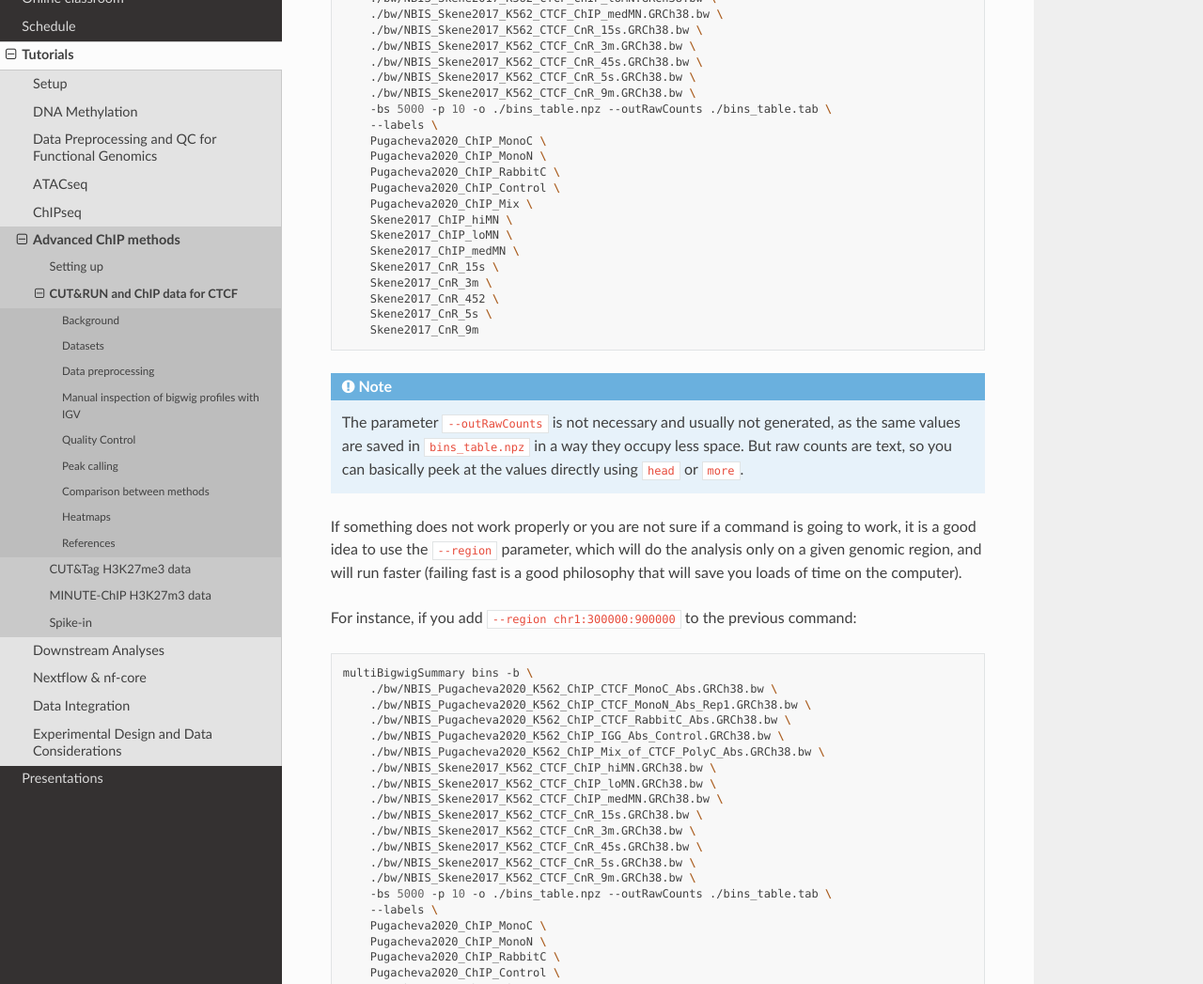
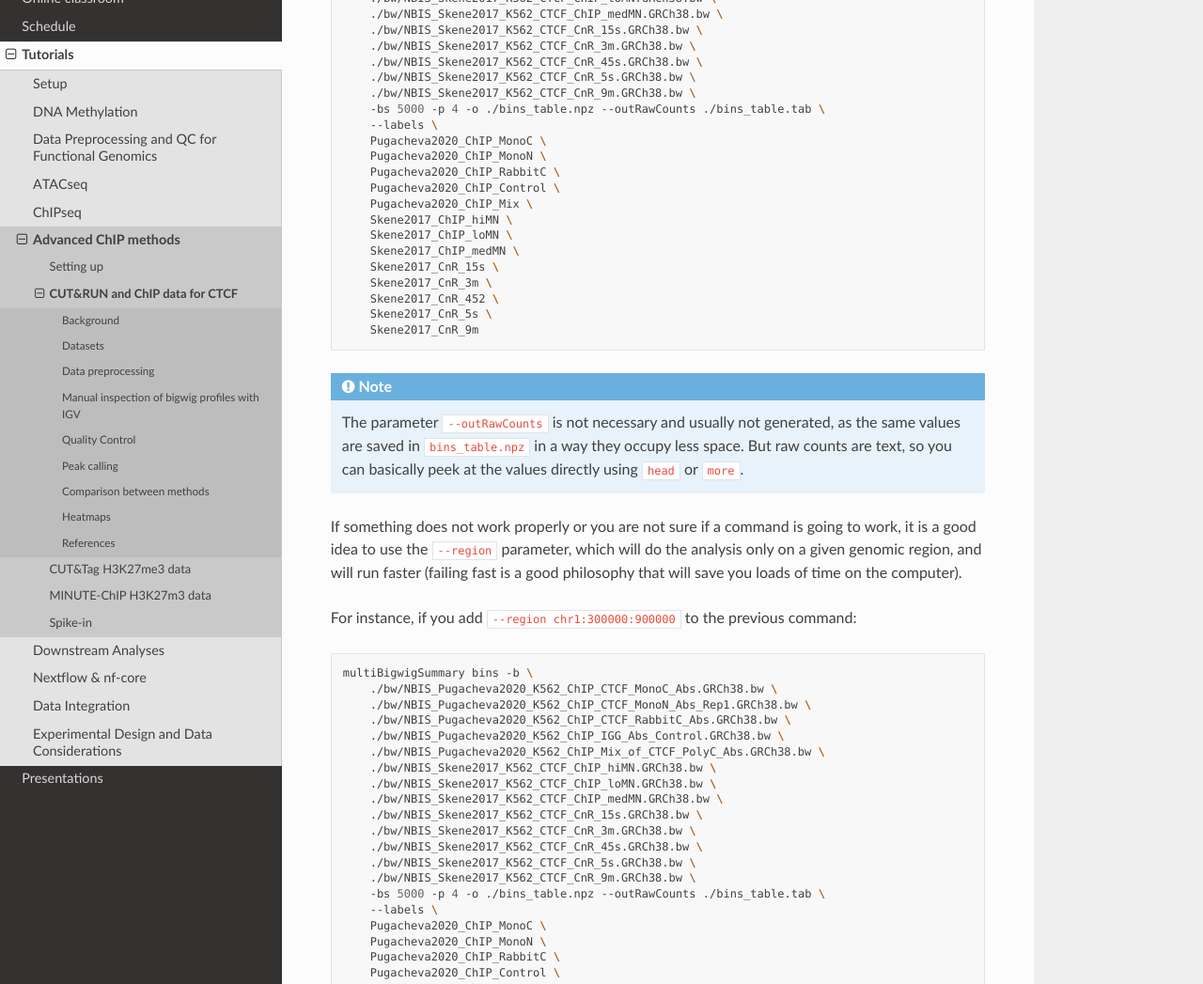
Before and after one commit to NBISweden/workshop-epigenomics-RTDs, a Sphinx documentation site: the page built from docs/content/tutorials/quantitativeChip/cut-and-run-data.rst, in a window 1280 px wide and 1400 px high, scrolled down 5294 px. Shown: the part 151-1198 px from the top of the window at 94% size. Built offline with Sphinx 7.4.7 and the Read the Docs theme 2.0.0, drawn with Linux system fonts in a browser that asks for light colours.

Commit message:
Lower number of processors

```diff
--- a/docs/content/tutorials/quantitativeChip/cut-and-run-data.rst
+++ b/docs/content/tutorials/quantitativeChip/cut-and-run-data.rst
@@ -200,7 +200,7 @@ Load ``deepTools`` (and ``bioinfo-tools``) module beforehand:
         ./bw/NBIS_Skene2017_K562_CTCF_CnR_45s.GRCh38.bw \
         ./bw/NBIS_Skene2017_K562_CTCF_CnR_5s.GRCh38.bw \
         ./bw/NBIS_Skene2017_K562_CTCF_CnR_9m.GRCh38.bw \
-        -bs 5000 -p 10 -o ./bins_table.npz --outRawCounts ./bins_table.tab \
+        -bs 5000 -p 4 -o ./bins_table.npz --outRawCounts ./bins_table.tab \
         --labels \
         Pugacheva2020_ChIP_MonoC \
         Pugacheva2020_ChIP_MonoN \
@@ -243,7 +243,7 @@ For instance, if you add ``--region chr1:300000:900000`` to the previous command
         ./bw/NBIS_Skene2017_K562_CTCF_CnR_45s.GRCh38.bw \
         ./bw/NBIS_Skene2017_K562_CTCF_CnR_5s.GRCh38.bw \
         ./bw/NBIS_Skene2017_K562_CTCF_CnR_9m.GRCh38.bw \
-        -bs 5000 -p 10 -o ./bins_table.npz --outRawCounts ./bins_table.tab \
+        -bs 5000 -p 4 -o ./bins_table.npz --outRawCounts ./bins_table.tab \
         --labels \
         Pugacheva2020_ChIP_MonoC \
         Pugacheva2020_ChIP_MonoN \
@@ -332,7 +332,7 @@ You can plot them.
       Skene2017_CnR_452 \
       Skene2017_CnR_5s \
       Skene2017_CnR_9m \
-      -p 10
+      -p 4
 
 
 .. note::
@@ -361,7 +361,7 @@ Clearly, the CUT&Run data scores better by QC compared to the CTCF ChIP presente
       ./bam/NBIS_Pugacheva2020_K562_ChIP_Mix_of_CTCF_PolyC_Abs.GRCh38.bam \
       -o ./fingerprint_Pugacheva2020.pdf \
       --labels Pugacheva2020_ChIP_MonoC Pugacheva2020_ChIP_MonoN Pugacheva2020_ChIP_RabbitC     Pugacheva2020_ChIP_Control Pugacheva2020_ChIP_Mix \
-      -p 10
+      -p 4
 
 .. image:: Figures/04_fingerprint2.png
 	:target: Figures/04_fingerprint2.png
```
Also changed, not shown: docs/content/tutorials/quantitativeChip/minute-lab.rst (+6 -6 lines).
